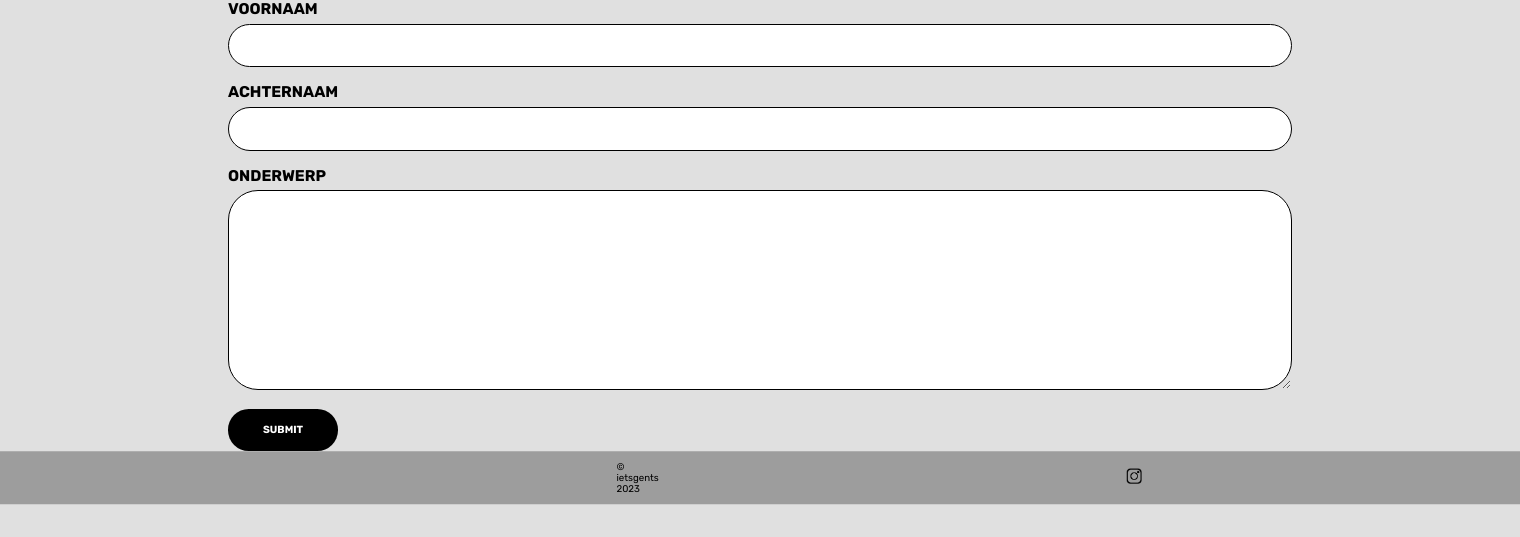
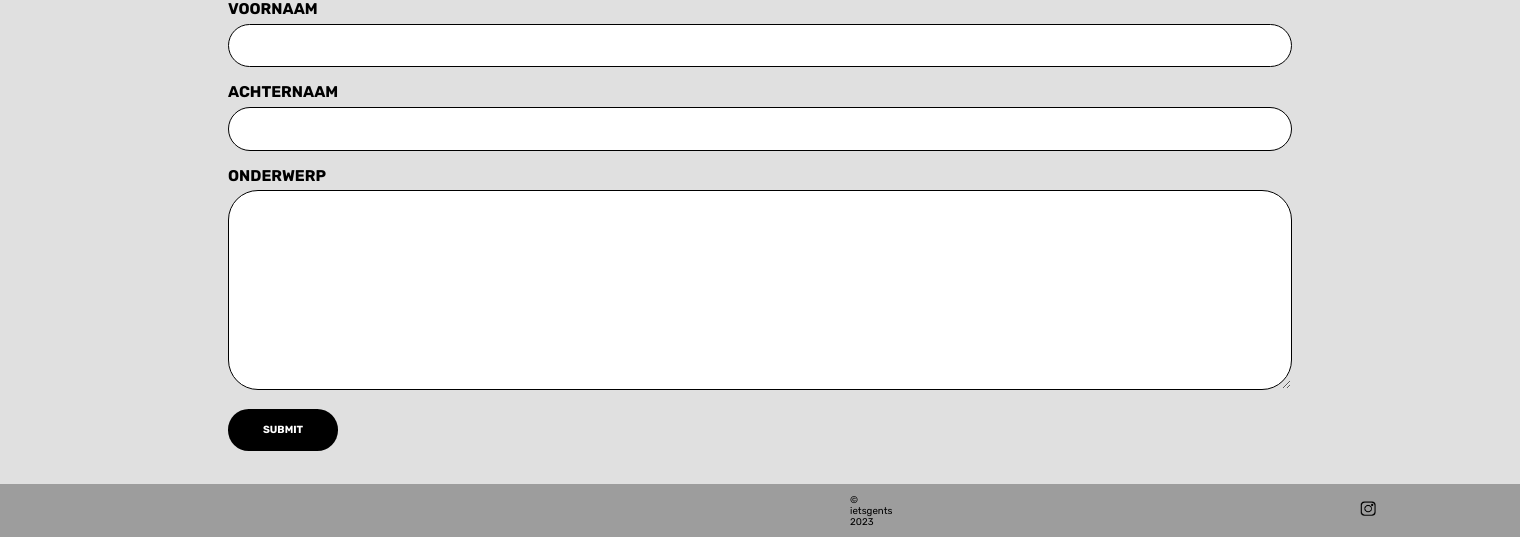
Before and after one commit to ThianDhaene/CoWorking, a PHP site: page /contact/index.html in a window 1520 px wide. Shown: the part 263-800 px from the top of the page. Run offline with PHP 8.4, Linux system fonts and the light colour scheme.

Commit message:
footer contact gefixt

```diff
--- a/website/contact/style.css
+++ b/website/contact/style.css
@@ -95,6 +95,7 @@ h1 {
   transition: rotate 0.15s ease-in-out;
 }
 footer {
+  position: absolute;
   bottom: 0;
   margin-left: 60em;
   box-shadow: 0 0 0 100vmax rgb(0, 0, 0, 0.3);
```
